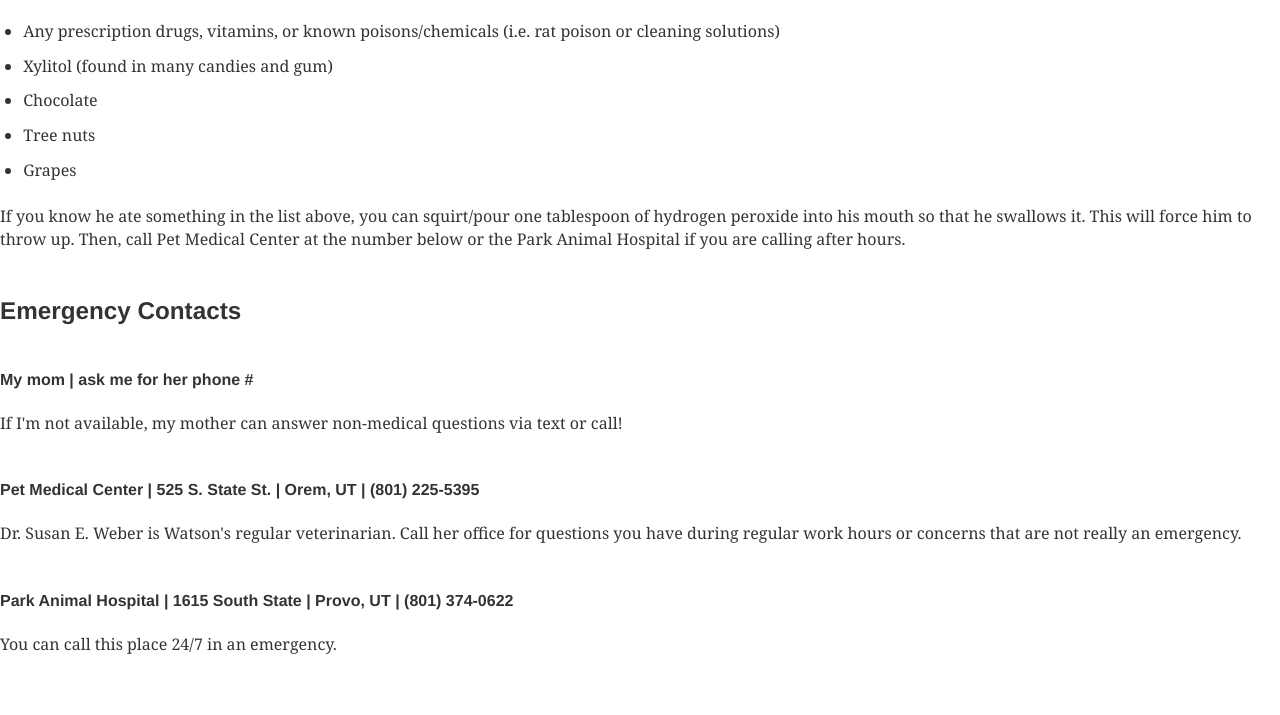
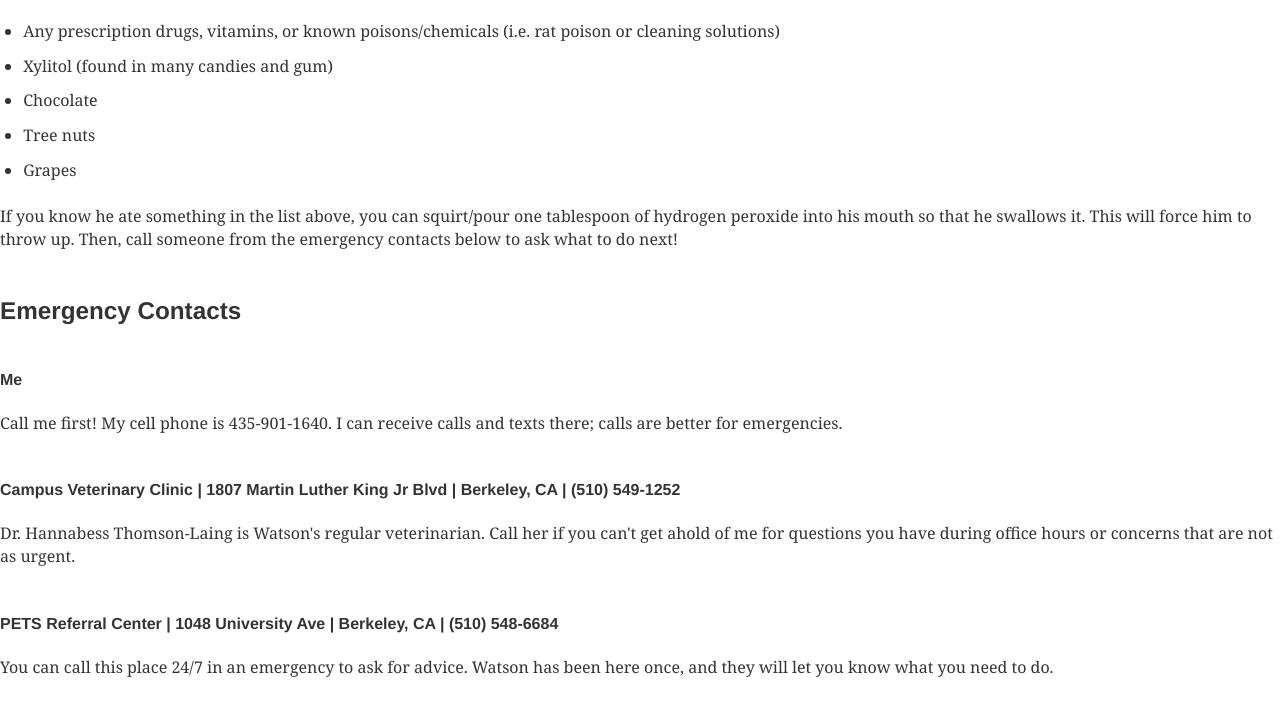
Before and after one commit to shannonbux/watson-website, a Gatsby site: page /emergency-info in a window 1280 px wide. Shown: the part 85-800 px from the top of the page. Built offline with nearby package versions, Linux system fonts and the light colour scheme; Gatsby itself is replaced by a stand-in of ours.

Commit message:
emergency info update and package updates

```diff
--- a/package.json
+++ b/package.json
@@ -12,7 +12,7 @@
     "gatsby-image": "^1.0.45",
     "gatsby-link": "^1.6.34",
     "gatsby-plugin-glamor": "^1.6.10",
-    "gatsby-plugin-sharp": "^1.6.42",
+    "gatsby-plugin-sharp": "^1.6.48",
     "gatsby-plugin-typography": "^1.7.10",
     "gatsby-source-contentful": "^1.3.31",
     "gatsby-transformer-remark": "^1.7.29",
--- a/src/pages/emergency-info.js
+++ b/src/pages/emergency-info.js
@@ -21,29 +21,33 @@
     <p>
       If you know he ate something in the list above, you can squirt/pour one
       tablespoon of hydrogen peroxide into his mouth so that he swallows it.
-      This will force him to throw up. Then, call Pet Medical Center at the
-      number below or the Park Animal Hospital if you are calling after hours.
+      This will force him to throw up. Then, call someone from the emergency
+      contacts below to ask what to do next!
     </p>
     <br />
     <h2>Emergency Contacts</h2>
     <br />
-    <h4>My mom | ask me for her phone #</h4>
+    <h4>Me</h4>
     <p>
-      If I'm not available, my mother can answer non-medical questions via text
-      or call!
-    </p>
-    <br />
-    <h4>Pet Medical Center | 525 S. State St. | Orem, UT | (801) 225-5395</h4>
-    <p>
-      Dr. Susan E. Weber is Watson's regular veterinarian. Call her office for
-      questions you have during regular work hours or concerns that are not
-      really an emergency.
+      Call me first! My cell phone is 435-901-1640. I can receive calls and
+      texts there; calls are better for emergencies.{" "}
     </p>
     <br />
     <h4>
-      Park Animal Hospital | 1615 South State | Provo, UT | (801) 374-0622
+      Campus Veterinary Clinic | 1807 Martin Luther King Jr Blvd | Berkeley, CA
+      | (510) 549-1252
     </h4>
-    <p /> You can call this place 24/7 in an emergency.
+    <p>
+      Dr. Hannabess Thomson-Laing is Watson's regular veterinarian. Call her if
+      you can't get ahold of me for questions you have during office hours or
+      concerns that are not as urgent.
+    </p>
+    <br />
+    <h4>
+      PETS Referral Center | 1048 University Ave | Berkeley, CA | (510) 548-6684
+    </h4>
+    <p /> You can call this place 24/7 in an emergency to ask for advice. Watson
+    has been here once, and they will let you know what you need to do.
   </div>
 );
 
```
Also changed, not shown: 2 other files.
